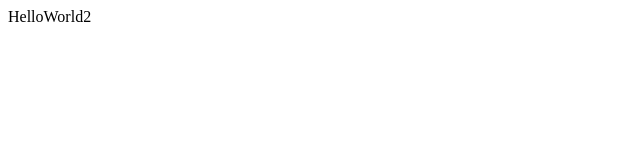
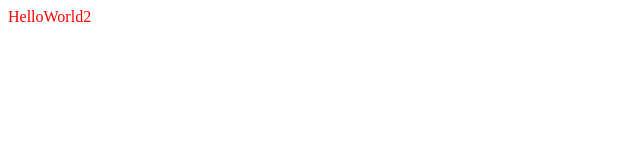
Before and after one commit to Casear/react-101-tutorials, a React app: page / in a window 1280 px wide. Shown: the top 160 px of the page, without its empty margins (0-640 px from the left). Built offline with nearby package versions, Linux system fonts and the light colour scheme.

Commit message:
css support

```diff
--- a/package.json
+++ b/package.json
@@ -18,6 +18,7 @@
     "babel-preset-react": "^6.3.13",
     "babel-preset-react-hmre": "^1.0.1",
     "cross-env": "^1.0.7",
+    "css-loader": "^0.23.1",
     "eslint": "^1.10.3",
     "eslint-plugin-babel": "^3.0.0",
     "eslint-plugin-react": "^3.15.0",
@@ -25,6 +26,7 @@
     "express": "^4.13.3",
     "react": "^0.14.6",
     "rimraf": "^2.5.0",
+    "style-loader": "^0.13.0",
     "webpack": "^1.12.11",
     "webpack-dev-middleware": "^1.4.0",
     "webpack-hot-middleware": "^2.6.0"
--- a/src/app.jsx
+++ b/src/app.jsx
@@ -2,7 +2,7 @@ import React, { Component } from 'react';
 export class App extends Component {
   render() {
     return (
-      <div>
+      <div className='hello'>
         HelloWorld2
       </div>
     );
--- /dev/null
+++ b/src/css/style.css
@@ -0,0 +1,3 @@
+.hello{
+    color:red;
+}
--- a/src/index.jsx
+++ b/src/index.jsx
@@ -1,5 +1,5 @@
 import React from 'react';
 import { render } from 'react-dom';
 import { App } from './app.jsx';
-
+require('./css/style.css')
 render(<App />, document.getElementById('root'));
--- a/webpack.config.dev.js
+++ b/webpack.config.dev.js
@@ -18,7 +18,9 @@ module.exports = {
     new webpack.NoErrorsPlugin()
   ],
   module: {
-    loaders: [{
+    loaders: [
+    { test: /\.css$/, loader: "style-loader!css-loader" },
+    {
       test: /\.jsx?/,
       loaders: ['babel'],
       include: path.join(__dirname, 'src')
```
